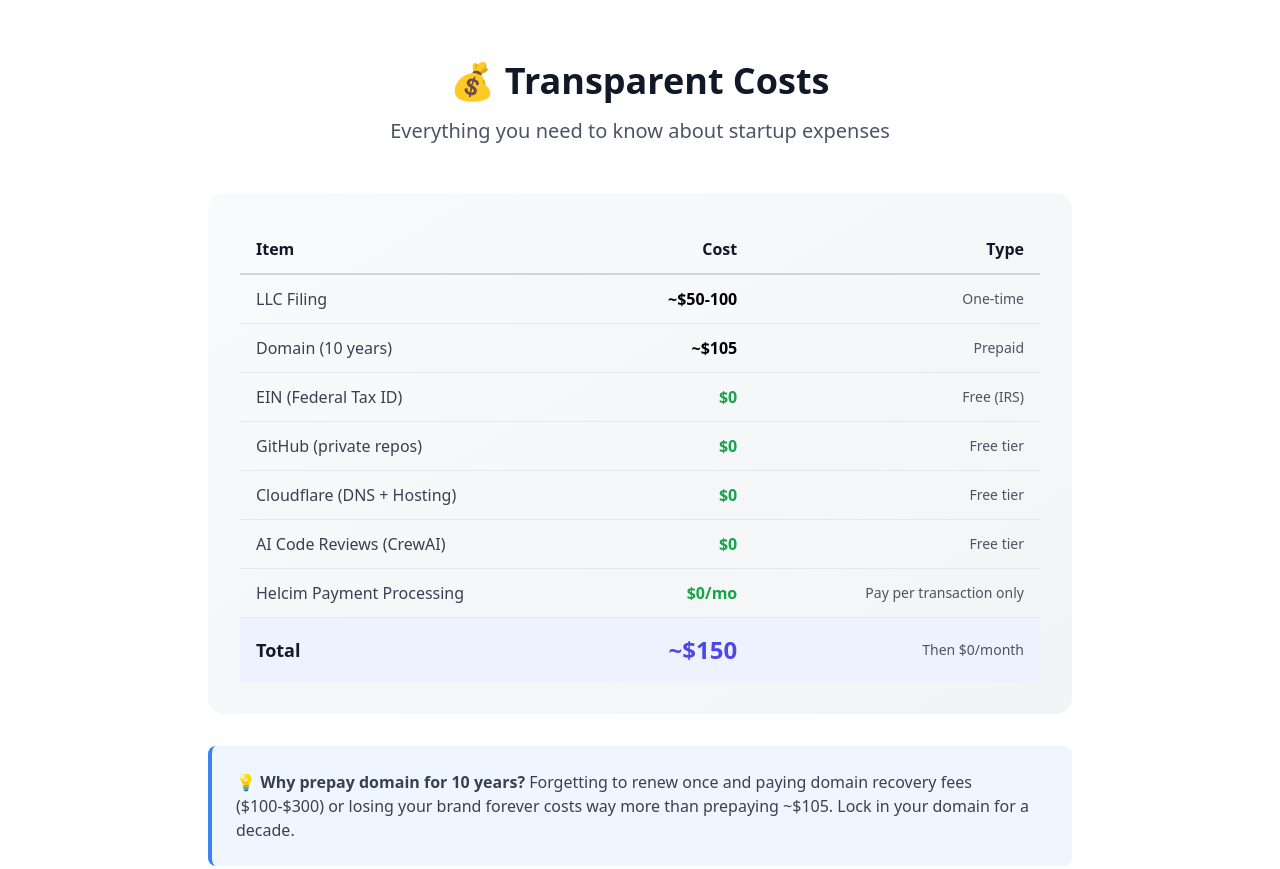
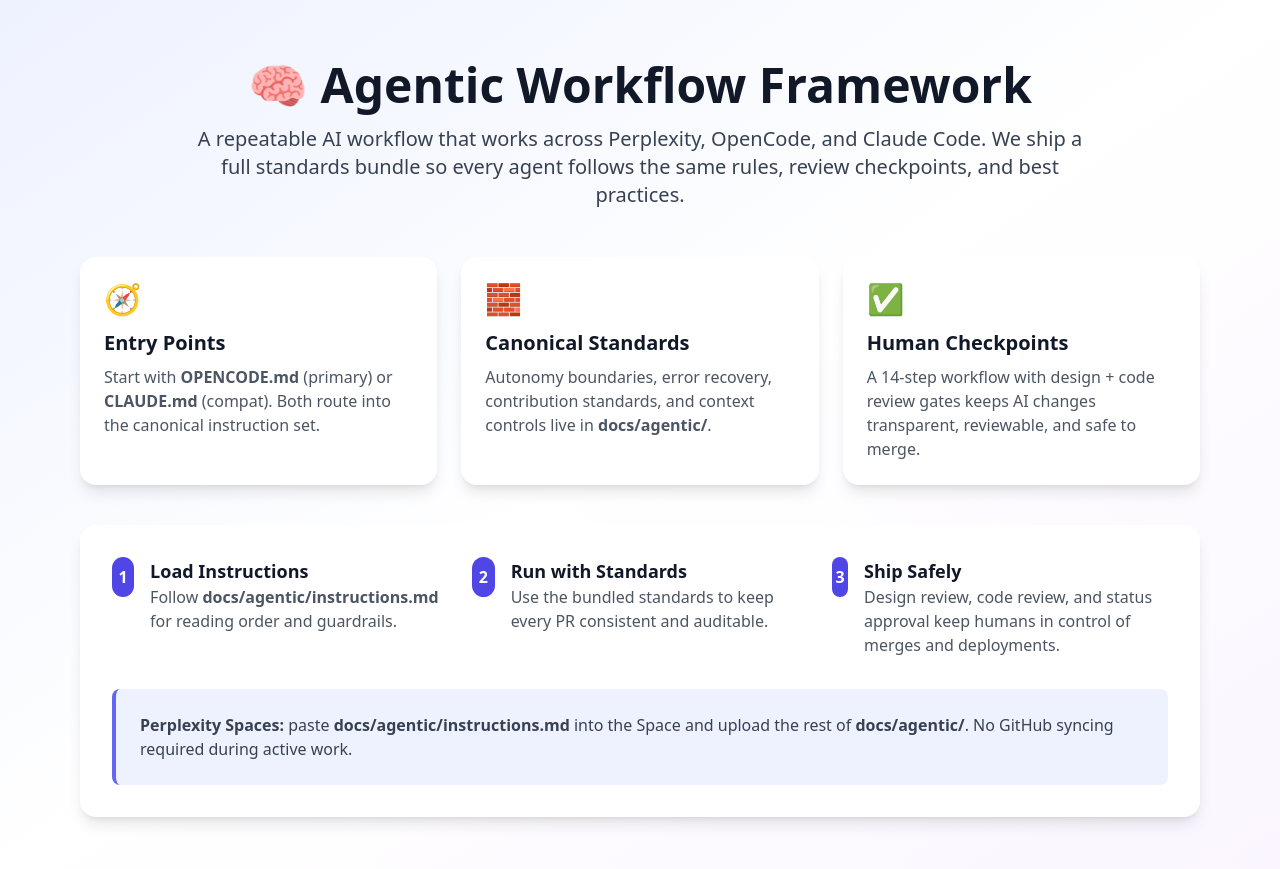
Before and after one commit to borealBytes/startup-blueprint, a website: page apps/startup-blueprint/src/pages/index.html in a window 1280 px wide. Shown: the part 5820-6689 px from the top of the page. Drawn offline with nearby package versions, Linux system fonts and the light colour scheme.

Commit message:
feat(apps): add agentic workflow section to site

```diff
--- a/apps/startup-blueprint/src/pages/index.html
+++ b/apps/startup-blueprint/src/pages/index.html
@@ -826,6 +826,103 @@
       </div>
     </section>
 
+    <!-- Agentic Workflow Framework -->
+    <section class="bg-gradient-to-br from-indigo-50 via-white to-purple-50 py-16">
+      <div class="container mx-auto px-4 max-w-6xl">
+        <div class="text-center mb-12">
+          <h2 class="text-4xl md:text-5xl font-extrabold text-gray-900 mb-4">
+            🧠 Agentic Workflow Framework
+          </h2>
+          <p class="text-xl text-gray-700 max-w-4xl mx-auto">
+            A repeatable AI workflow that works across Perplexity, OpenCode, and
+            Claude Code. We ship a full standards bundle so every agent follows the
+            same rules, review checkpoints, and best practices.
+          </p>
+        </div>
+
+        <div class="grid md:grid-cols-3 gap-6 mb-10">
+          <div class="bg-white p-6 rounded-2xl shadow-lg">
+            <div class="text-3xl mb-3">🧭</div>
+            <h3 class="text-xl font-bold text-gray-900 mb-2">Entry Points</h3>
+            <p class="text-gray-600">
+              Start with <strong>OPENCODE.md</strong> (primary) or
+              <strong>CLAUDE.md</strong> (compat). Both route into the canonical
+              instruction set.
+            </p>
+          </div>
+          <div class="bg-white p-6 rounded-2xl shadow-lg">
+            <div class="text-3xl mb-3">🧱</div>
+            <h3 class="text-xl font-bold text-gray-900 mb-2">Canonical Standards</h3>
+            <p class="text-gray-600">
+              Autonomy boundaries, error recovery, contribution standards, and
+              context controls live in <strong>docs/agentic/</strong>.
+            </p>
+          </div>
+          <div class="bg-white p-6 rounded-2xl shadow-lg">
+            <div class="text-3xl mb-3">✅</div>
+            <h3 class="text-xl font-bold text-gray-900 mb-2">Human Checkpoints</h3>
+            <p class="text-gray-600">
+              A 14-step workflow with design + code review gates keeps AI changes
+              transparent, reviewable, and safe to merge.
+            </p>
+          </div>
+        </div>
+
+        <div class="bg-white rounded-2xl p-8 shadow-lg">
+          <div class="grid md:grid-cols-3 gap-6">
+            <div class="flex items-start space-x-4">
+              <span
+                class="inline-flex items-center justify-center w-10 h-10 rounded-full bg-indigo-600 text-white font-bold"
+                >1</span
+              >
+              <div>
+                <h4 class="text-lg font-semibold text-gray-900">Load Instructions</h4>
+                <p class="text-gray-600">
+                  Follow <strong>docs/agentic/instructions.md</strong> for reading
+                  order and guardrails.
+                </p>
+              </div>
+            </div>
+            <div class="flex items-start space-x-4">
+              <span
+                class="inline-flex items-center justify-center w-10 h-10 rounded-full bg-indigo-600 text-white font-bold"
+                >2</span
+              >
+              <div>
+                <h4 class="text-lg font-semibold text-gray-900">Run with Standards</h4>
+                <p class="text-gray-600">
+                  Use the bundled standards to keep every PR consistent and
+                  auditable.
+                </p>
+              </div>
+            </div>
+            <div class="flex items-start space-x-4">
+              <span
+                class="inline-flex items-center justify-center w-10 h-10 rounded-full bg-indigo-600 text-white font-bold"
+                >3</span
+              >
+              <div>
+                <h4 class="text-lg font-semibold text-gray-900">Ship Safely</h4>
+                <p class="text-gray-600">
+                  Design review, code review, and status approval keep humans in
+                  control of merges and deployments.
+                </p>
+              </div>
+            </div>
+          </div>
+
+          <div class="mt-8 bg-indigo-50 border-l-4 border-indigo-500 p-6 rounded-lg">
+            <p class="text-gray-700">
+              <strong>Perplexity Spaces:</strong> paste
+              <strong>docs/agentic/instructions.md</strong> into the Space and
+              upload the rest of <strong>docs/agentic/</strong>. No GitHub syncing
+              required during active work.
+            </p>
+          </div>
+        </div>
+      </div>
+    </section>
+
     <!-- Cost Breakdown -->
     <section class="bg-white py-16">
       <div class="container mx-auto px-4 max-w-4xl">
```
